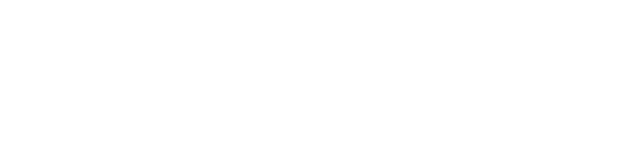
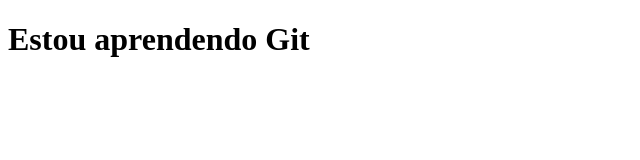
Before and after one commit to GuilhermeGuilhas/Aprendendo-Git, a plain HTML site: page index.html in a window 1280 px wide. Shown: the whole page, without its empty margins (0-640 px from the left). Drawn offline with Linux system fonts and the light colour scheme.

Commit message:
Adicionei um tittel

```diff
--- a/index.html
+++ b/index.html
@@ -6,6 +6,6 @@
     <title>Teste video Aula</title>
 </head>
 <body>
-
+    <h1>Estou aprendendo Git</h1>
 </body>
 </html>
```
